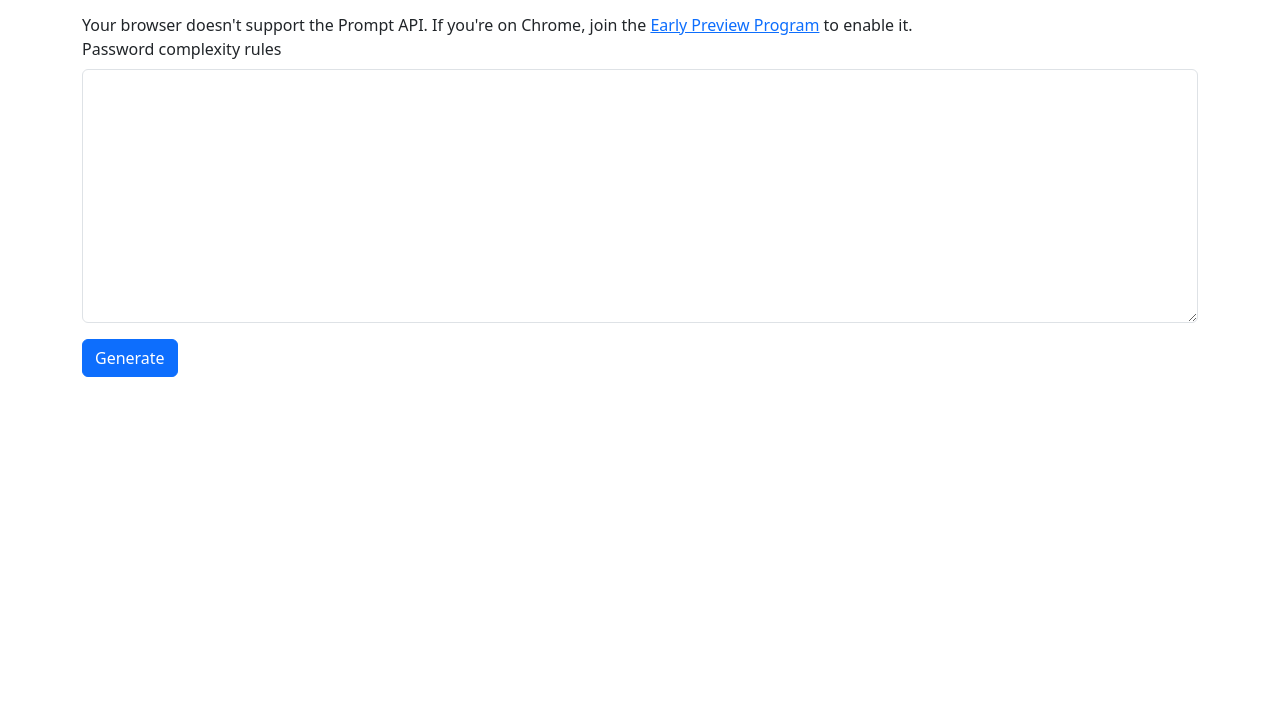
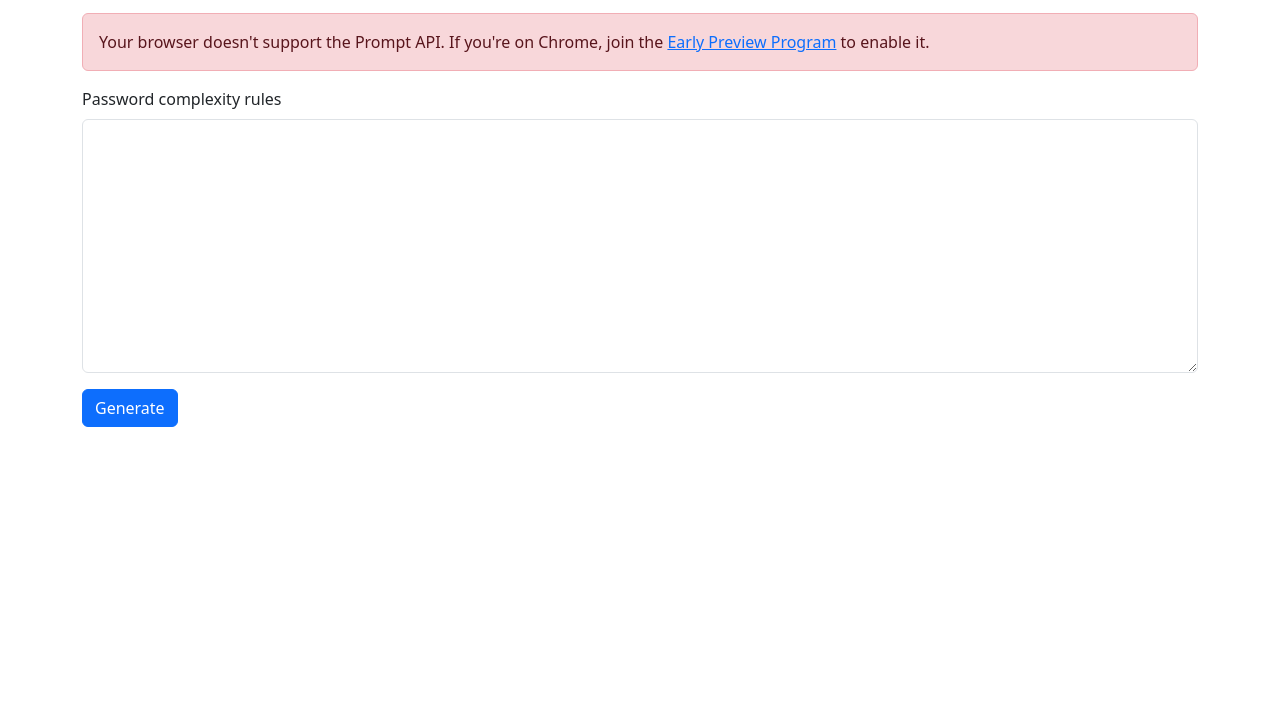
Before and after one commit to danny50610/ai-password-generator, a website: page index.html in a window 1280 px wide. Shown: the part 83-800 px from the top of the page. Drawn offline with nearby package versions, Linux system fonts and the light colour scheme.

Commit message:
use alert

```diff
--- a/index.html
+++ b/index.html
@@ -20,7 +20,8 @@
 
         <p>TODO: 說明</p>
 
-        <div id="error-message"></div>
+        <div id="error-message" class="alert alert-danger" role="alert" style="display: none;">
+        </div>
 
         <div class="mb-3">
             <label for="password-rules-area" class="form-label">Password complexity rules</label>
```
